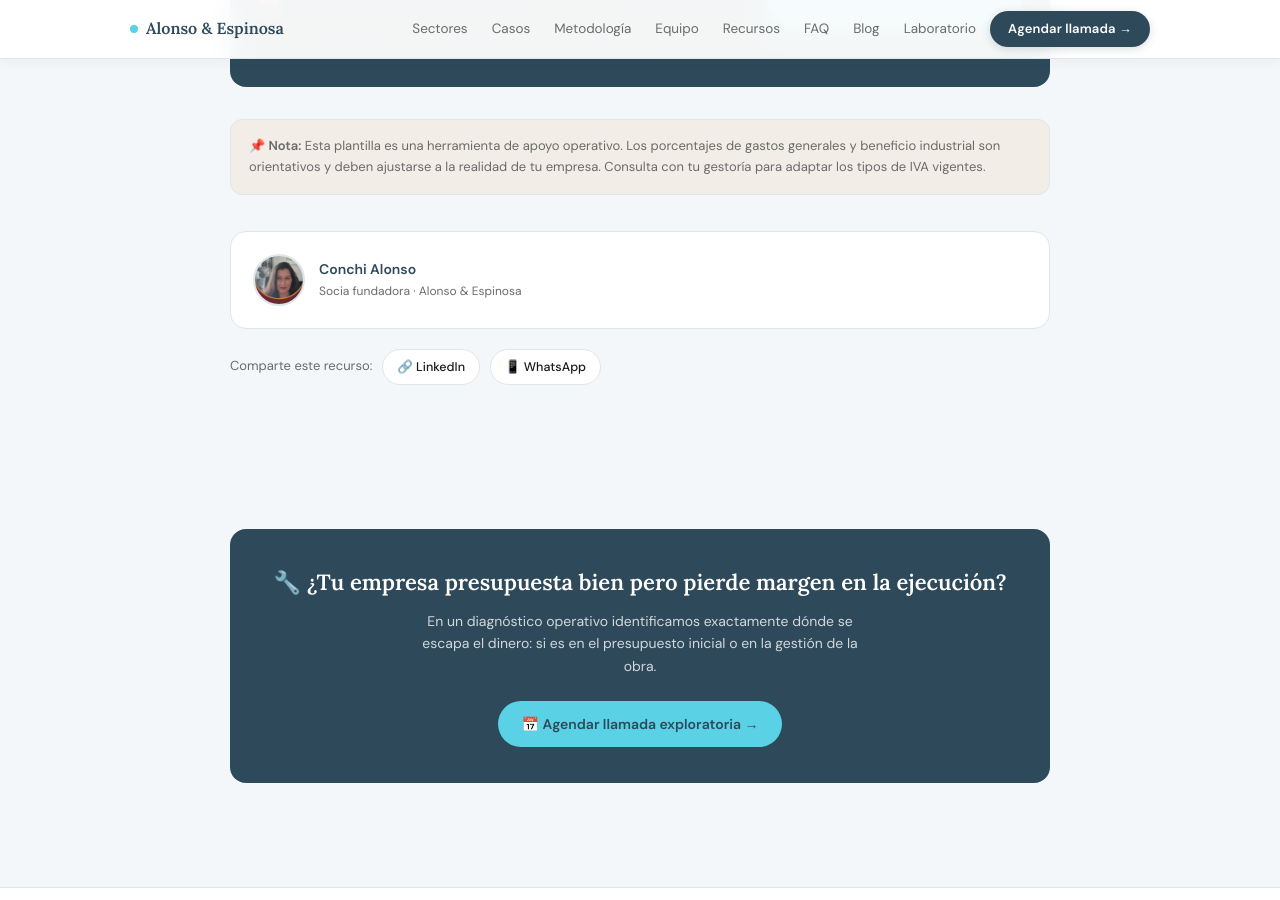
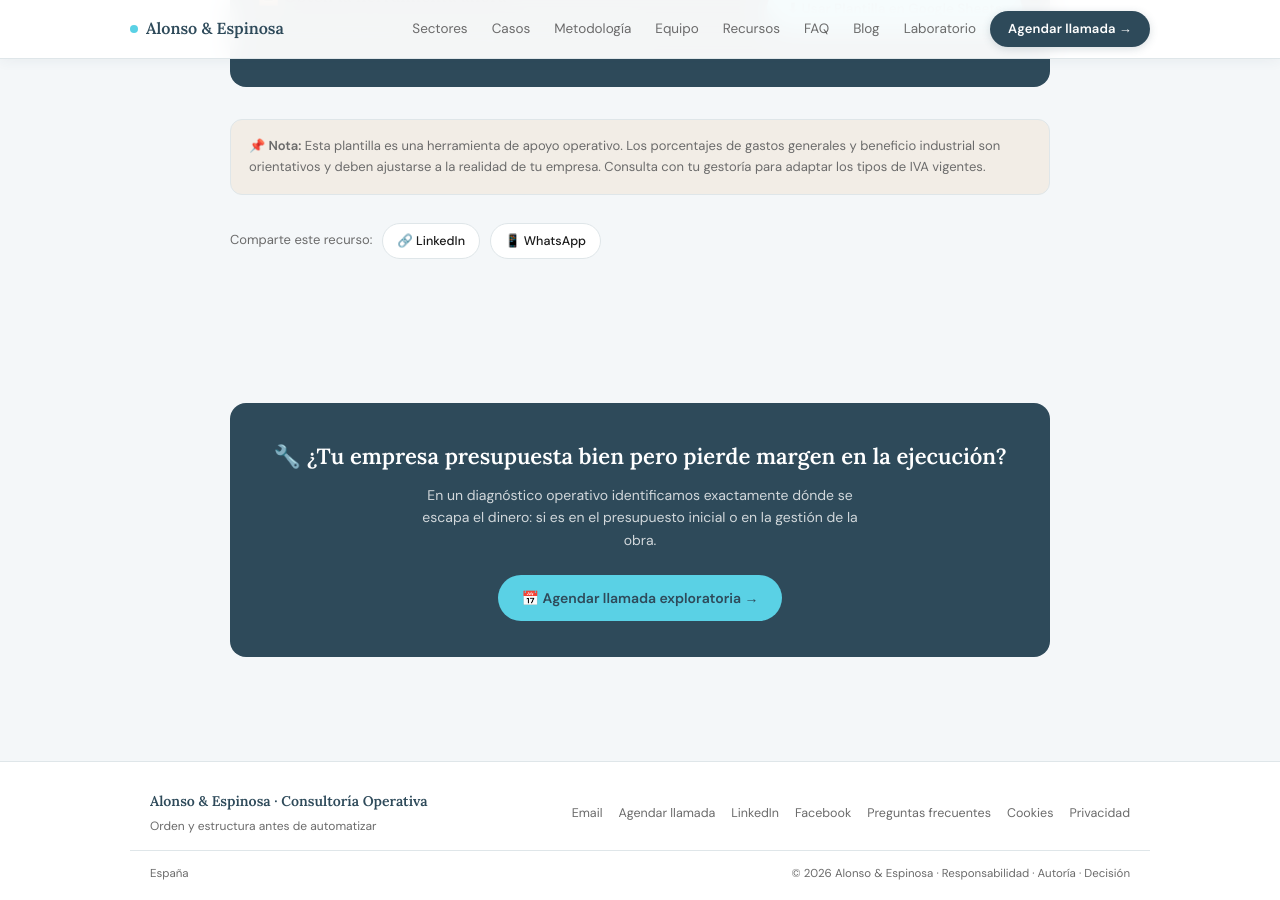
Before and after one commit to alauriela/alonsoespinosa-web, a Jekyll site: the page presupuesto-obra.html, which Jekyll copies as it is, in a window 1280 px wide and 900 px high, scrolled down 3943 px. Built offline with Jekyll 4.4.1, drawn with Linux system fonts in a browser that asks for light colours.

Commit message:
Update presupuesto-obra.html

```diff
--- a/presupuesto-obra.html
+++ b/presupuesto-obra.html
@@ -461,13 +461,7 @@
       <strong>📌 Nota:</strong> Esta plantilla es una herramienta de apoyo operativo. Los porcentajes de gastos generales y beneficio industrial son orientativos y deben ajustarse a la realidad de tu empresa. Consulta con tu gestoría para adaptar los tipos de IVA vigentes.
     </div>
 
-    <div class="article-author">
-      <img src="conchi-alonso.png" alt="Conchi Alonso, socia fundadora de Alonso & Espinosa" class="author-photo">
-      <div>
-        <div class="author-name">Conchi Alonso</div>
-        <div class="author-role">Socia fundadora · Alonso & Espinosa</div>
-      </div>
-    </div>
+
 
     <div class="share-row">
       <span class="share-label">Comparte este recurso:</span>
```
